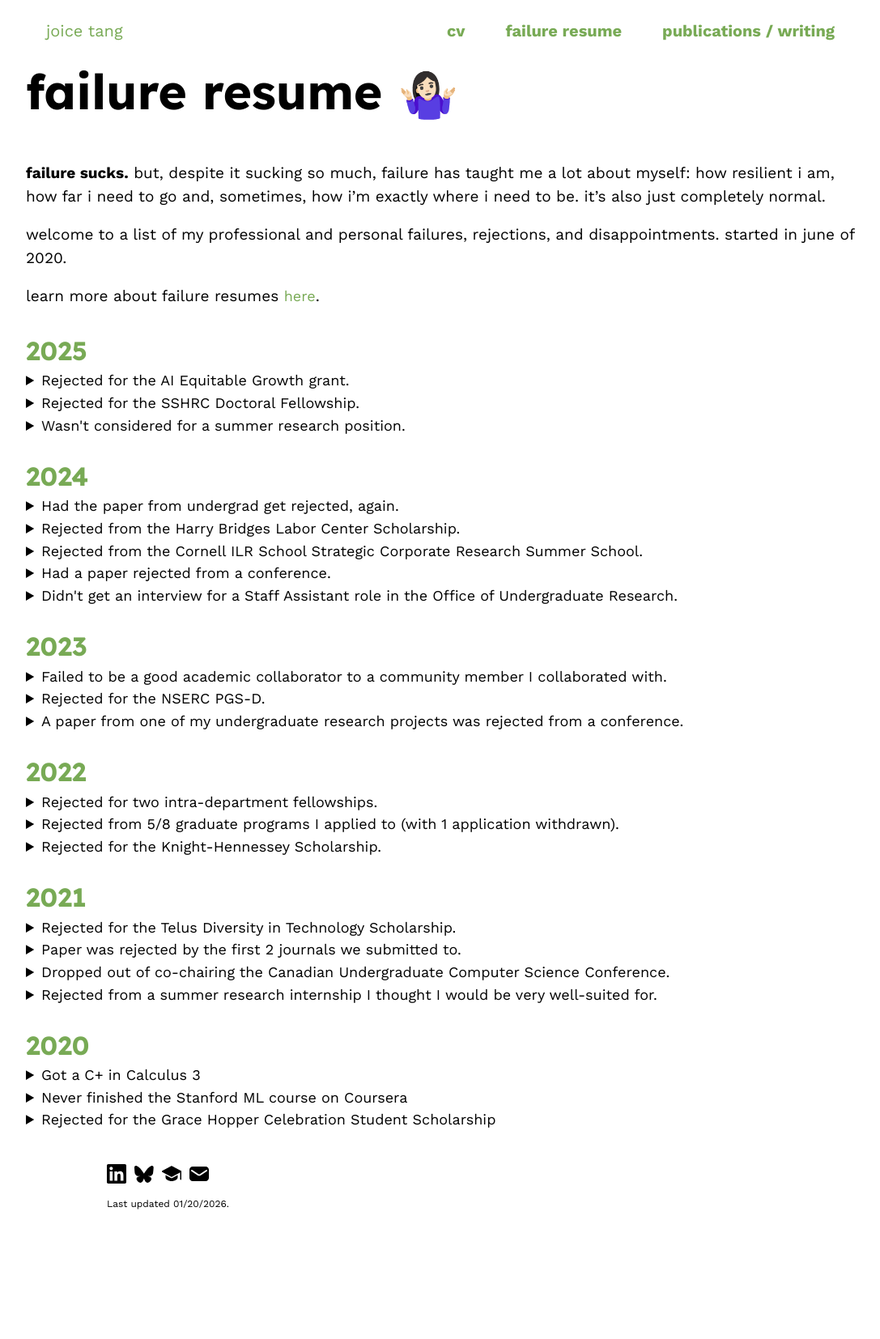
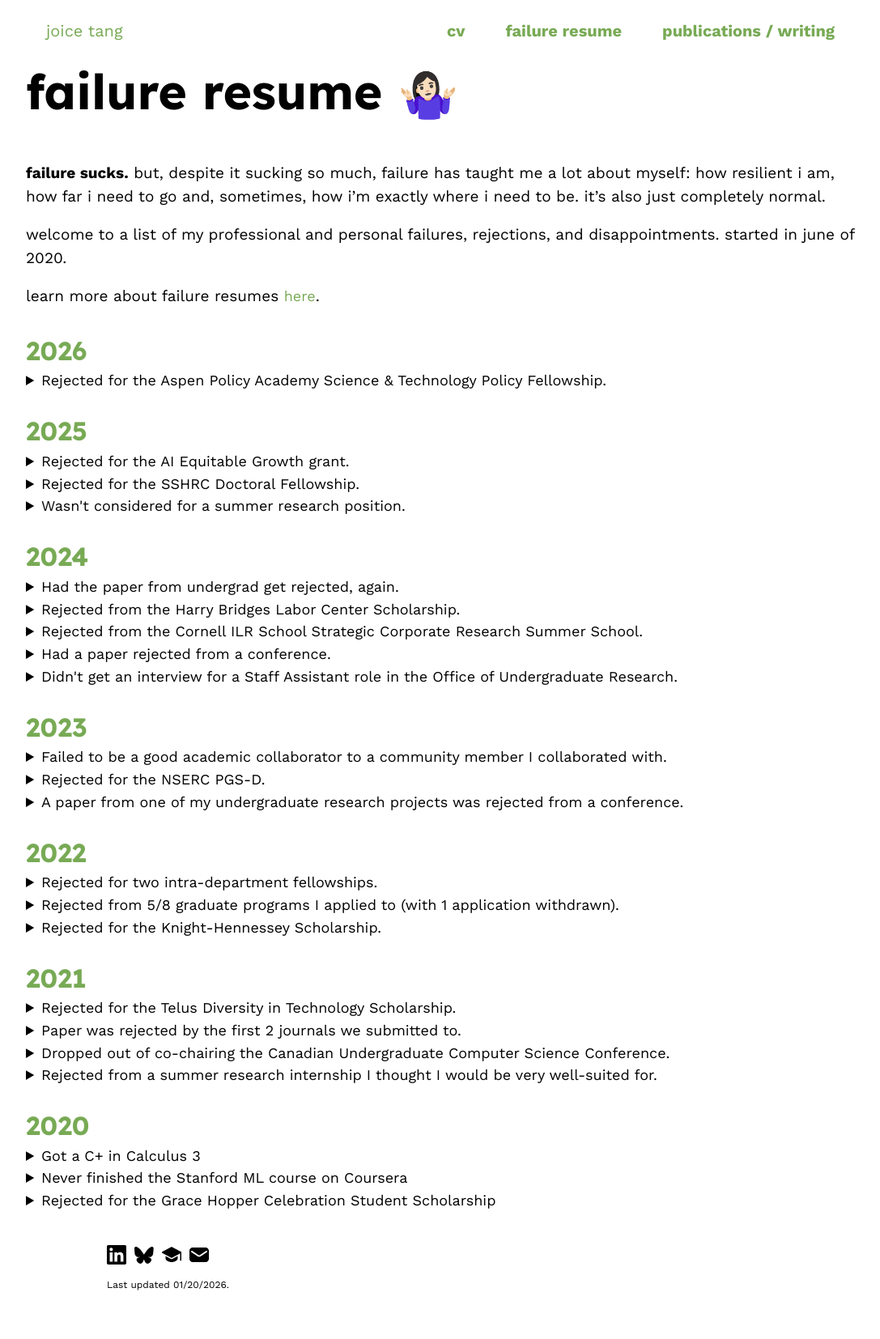
Before and after one commit to joitng/joitng.github.io, a Jekyll site: the page built from failure.md, in a window 1280 px wide. Shown: the whole page at 81% size, without its empty margins (96-1183 px from the left). Built offline with Jekyll 4.4.1, drawn with Linux system fonts in a browser that asks for light colours; before the commit the page ends 1554 px from its top, so only the background shows below that.

Commit message:
new failure!

```diff
--- a/failure.md
+++ b/failure.md
@@ -10,6 +10,14 @@ permalink: /failure/
 welcome to a list of my professional and personal failures, rejections, and disappointments. started in june of 2020.
 
 learn more about failure resumes [here](https://www.mentalfloss.com/article/573154/failure-resume-benefits){:target="_blank"}.
+
+### 2026
+<details>
+    <summary>Rejected for the Aspen Policy Academy Science & Technology Policy Fellowship.</summary>
+    <p>
+    It would have been interesting to dig a bit more into policy this summer (and it would've been great to get to spend more time in SF, where many of my friends are!), but it didn't work out. I did start my application much later than I should've, too, but this is my year of just throwing out a lot of fishing lines to see what I can catch :)
+    </p>
+</details>
 
 ### 2025
 <details>
```
